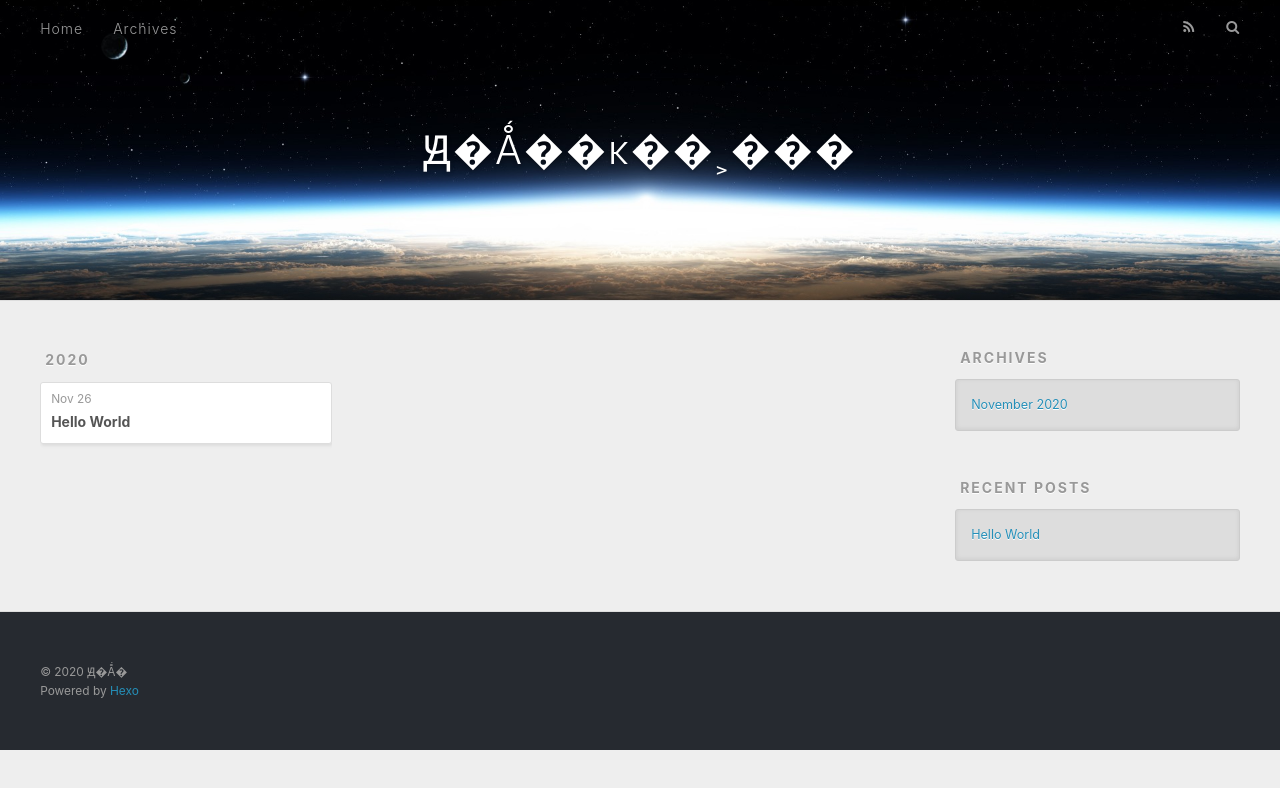
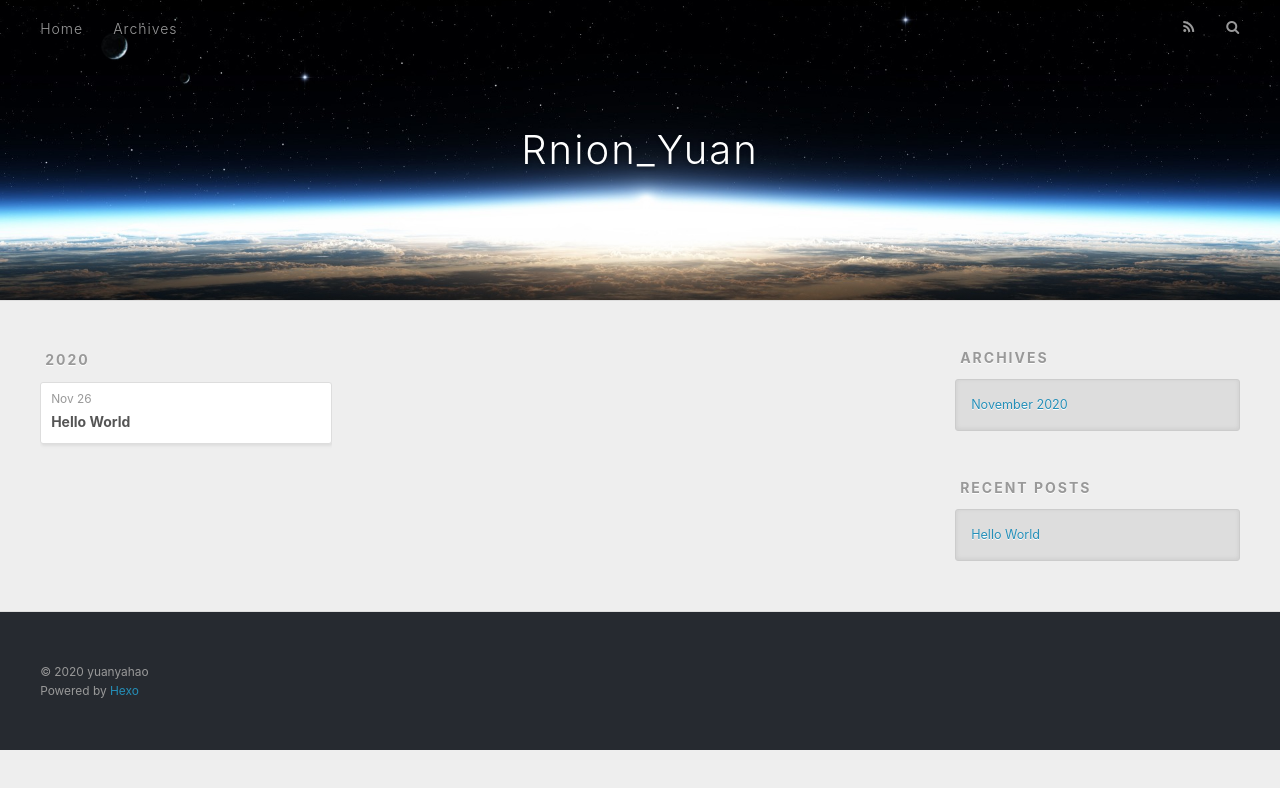
Before and after one commit to yuan020219/yuan020219-github.io, a plain HTML site: page archives/2020/11/index.html in a window 1280 px wide. Drawn offline with nearby package versions, Linux system fonts and the light colour scheme.

Commit message:
Site updated: 2020-11-28 18:45:05

```diff
--- a/archives/2020/11/index.html
+++ b/archives/2020/11/index.html
@@ -5,17 +5,17 @@
 
 
 
-  <title>Archives: 2020/11 | Ԭ�Ǻ��ĸ��˲���</title>
+  <title>Archives: 2020/11 | Rnion_Yuan</title>
   <meta name="viewport" content="width=device-width, initial-scale=1, maximum-scale=1">
   <meta property="og:type" content="website">
-<meta property="og:title" content="Ԭ�Ǻ��ĸ��˲���">
+<meta property="og:title" content="Rnion_Yuan">
 <meta property="og:url" content="http://example.com/archives/2020/11/index.html">
-<meta property="og:site_name" content="Ԭ�Ǻ��ĸ��˲���">
+<meta property="og:site_name" content="Rnion_Yuan">
 <meta property="og:locale" content="en_US">
-<meta property="article:author" content="Ԭ�Ǻ�">
+<meta property="article:author" content="yuanyahao">
 <meta name="twitter:card" content="summary">
 
-    <link rel="alternate" href="/atom.xml" title="Ԭ�Ǻ��ĸ��˲���" type="application/atom+xml">
+    <link rel="alternate" href="/atom.xml" title="Rnion_Yuan" type="application/atom+xml">
 
 
     <link rel="icon" href="/favicon.png">
@@ -36,7 +36,7 @@
   <div id="header-outer" class="outer">
     <div id="header-title" class="inner">
       <h1 id="logo-wrap">
-        <a href="/" id="logo">Ԭ�Ǻ��ĸ��˲���</a>
+        <a href="/" id="logo">Rnion_Yuan</a>
       </h1>
 
     </div>
@@ -141,7 +141,7 @@
 
   <div class="outer">
     <div id="footer-info" class="inner">
-      &copy; 2020 Ԭ�Ǻ�<br>
+      &copy; 2020 yuanyahao<br>
       Powered by <a href="http://hexo.io/" target="_blank">Hexo</a>
     </div>
   </div>
```
Also changed, not shown: 2020/11/26/hello-world/index.html (+7 -7 lines), archives/2020/index.html (+7 -7 lines), archives/index.html (+7 -7 lines), index.html (+8 -8 lines).
